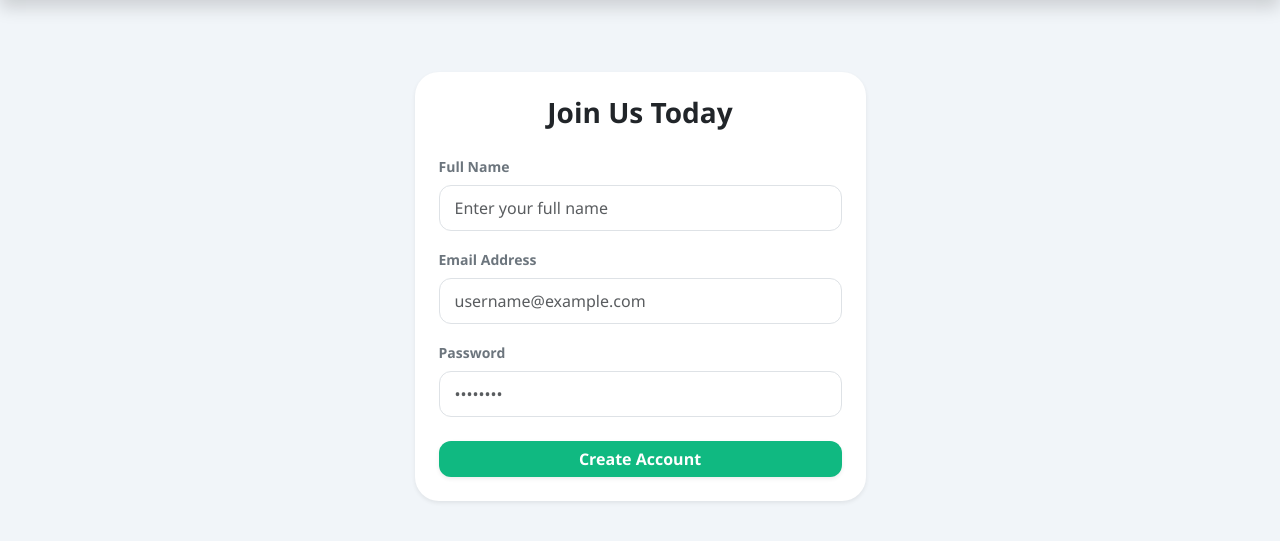
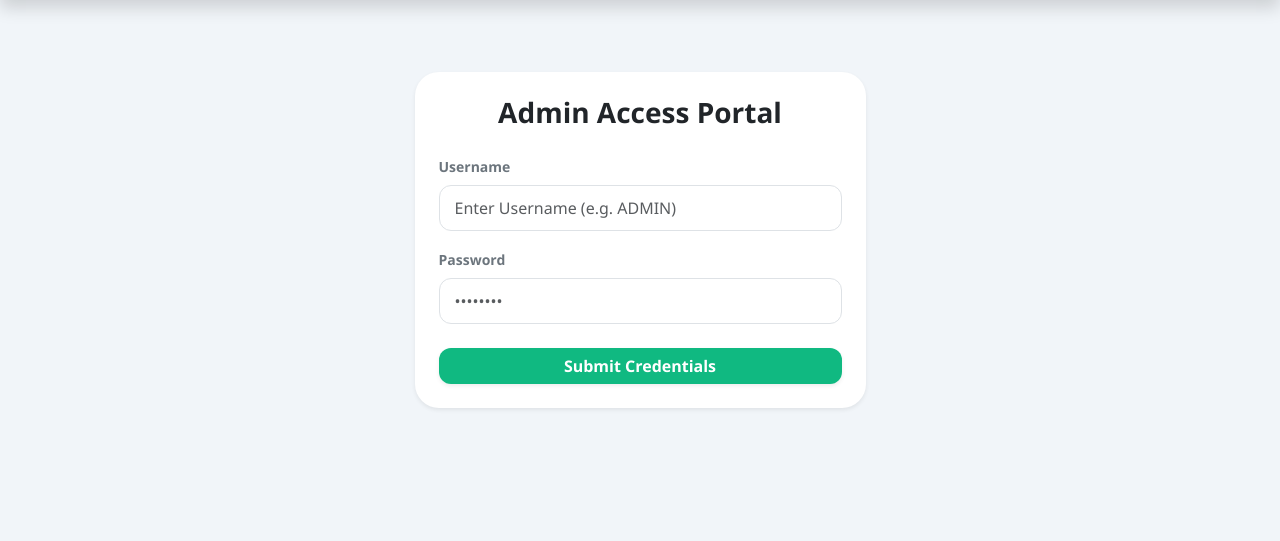
Before and after one commit to yara98-code/course-portal, a Flask app: page /register in a window 1280 px wide. Shown: the part 59-600 px from the top of the page. Run offline with Flask 3, Linux system fonts and the light colour scheme.

Commit message:
Update register.html

```diff
--- a/templates/register.html
+++ b/templates/register.html
@@ -4,21 +4,17 @@
 <div class="row justify-content-center py-4">
     <div class="col-md-5">
         <div class="card auth-card p-4 shadow-sm" style="border: none; border-radius: 24px;">
-            <h3 class="text-center fw-bold text-dark mb-4">Join Us Today</h3>
+            <h3 class="text-center fw-bold text-dark mb-4">Admin Access Portal</h3>
             <form method="POST" action="{{ url_for('register') }}">
                 <div class="mb-3">
-                    <label class="form-label fw-bold small text-secondary">Full Name</label>
-                    <input type="text" name="name" class="form-control" placeholder="Enter your full name" style="border-radius: 12px; padding: 10px 15px;" required>
-                </div>
-                <div class="mb-3">
-                    <label class="form-label fw-bold small text-secondary">Email Address</label>
-                    <input type="email" name="email" class="form-control" placeholder="username@example.com" style="border-radius: 12px; padding: 10px 15px;" required>
+                    <label class="form-label fw-bold small text-secondary">Username</label>
+                    <input type="text" name="email" class="form-control" placeholder="Enter Username (e.g. ADMIN)" style="border-radius: 12px; padding: 10px 15px;" required>
                 </div>
                 <div class="mb-4">
                     <label class="form-label fw-bold small text-secondary">Password</label>
                     <input type="password" name="password" class="form-control" placeholder="••••••••" style="border-radius: 12px; padding: 10px 15px;" required>
                 </div>
-                <button type="submit" class="btn text-white w-100 py-2.5 fw-bold shadow-sm" style="background: #10b981; border: none; border-radius: 12px;">Create Account</button>
+                <button type="submit" class="btn text-white w-100 py-2.5 fw-bold shadow-sm" style="background: #10b981; border: none; border-radius: 12px;">Submit Credentials</button>
             </form>
         </div>
     </div>
```
